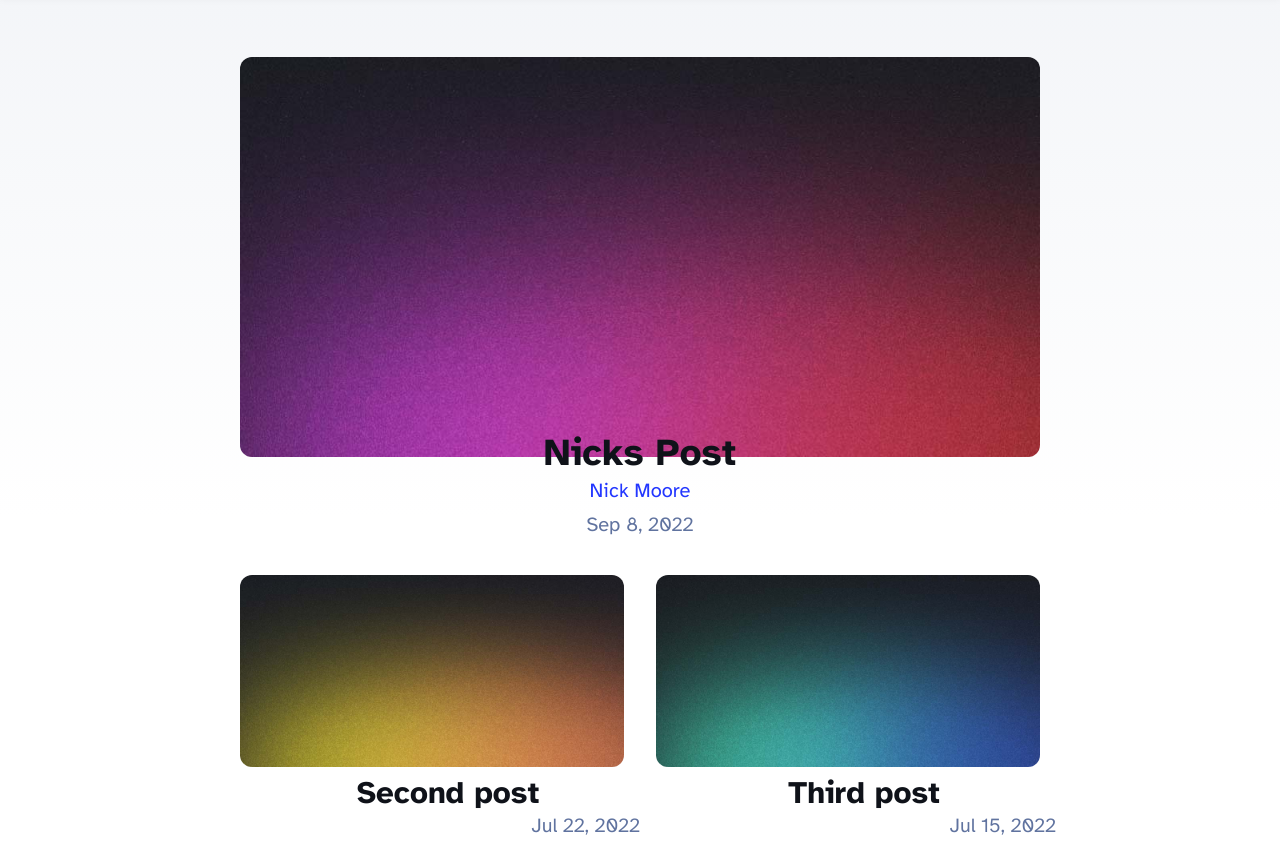
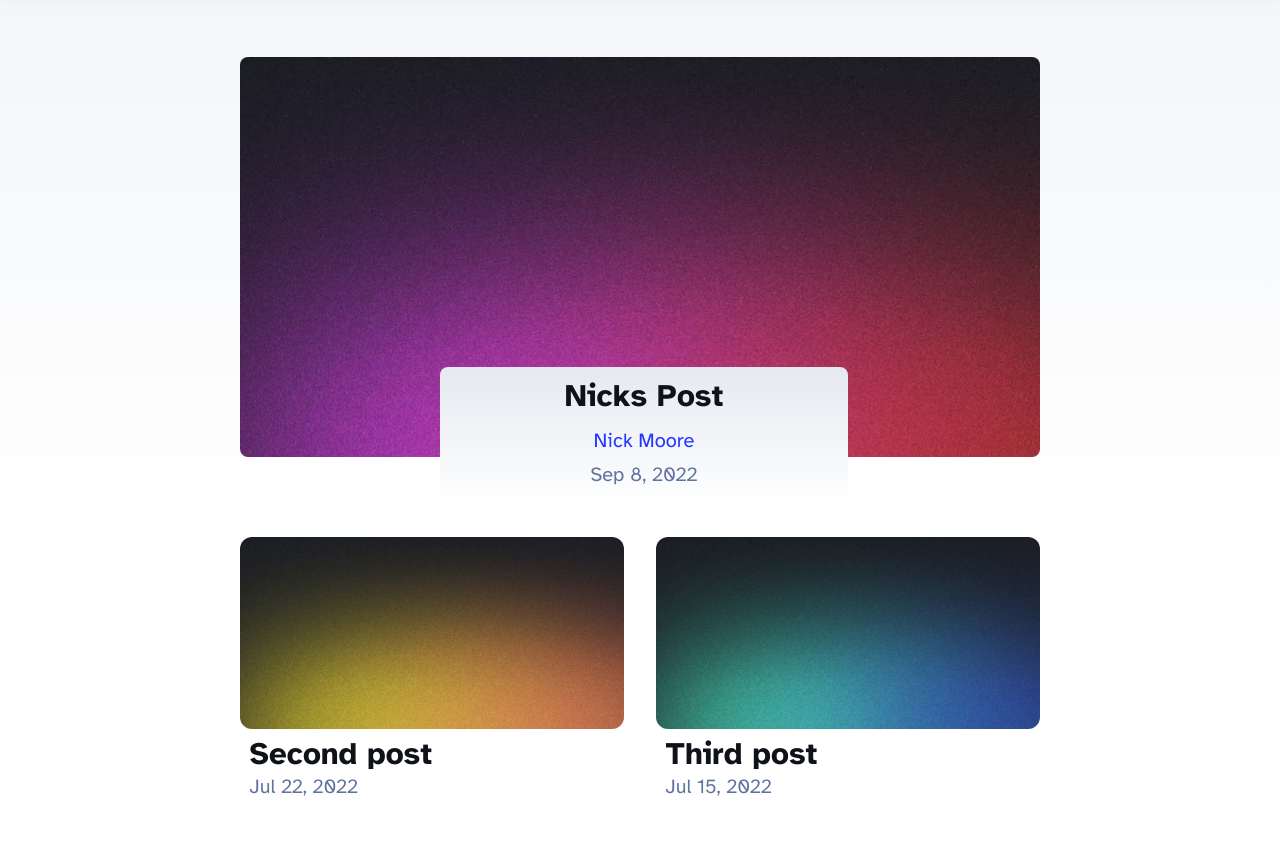
Before and after one commit to nmoore14/nmoore-astro-update, an Astro site: page /blog in a window 1280 px wide. Shown: the part 83-937 px from the top of the page. Built offline with nearby package versions, Linux system fonts and the light colour scheme; Astro itself is replaced by a stand-in of ours.

Commit message:
Converting list to cards

```diff
--- a/src/pages/blog/index.astro
+++ b/src/pages/blog/index.astro
@@ -20,28 +20,30 @@ const posts = (await getCollection('blog')).sort(
     <Header />
     <main class="blog-main">
       <section>
-        <ul class="post-list">
+        <div class="cards">
           {
             posts.map((post, index) => (
-              <li class={ index > 0 ? 'post' : 'main-post'}>
-                <a href={`/blog/${post.slug}/`}>
-                  <img width={720} height={360} src={post.data.heroImage} alt="" transition:name=`blog-hero-img-${post.data.id}`/>
-                  <div class="post-info">
-                    <h4 class="title">{post.data.title}</h4>
-                    <div class="post-meta">
-                      <p class="authorName">
-                        { post.data.author }
-                      </p>
+              <div class={ index > 0 ? 'card' : 'main-card' }>
+                <a class={ index > 0 ? 'card-content' : 'main-card-content' } href={`/blog/${post.slug}/`}>
+                  <img class={ index > 0 ? 'card-img' : 'main-card-img' } src={post.data.heroImage} alt="" transition:name=`blog-hero-img-${post.data.id}`/>
+                  <div class={ index > 0 ? 'card-data' : 'main-card-data' }>
+                    <h4 class={ index > 0 ? 'card-title' : 'main-card-title' }>{post.data.title}</h4>
+                    <div class={ index > 0 ? 'card-info' : 'main-card-info' }>
+                      { post.data.author &&
+                        <p class="authorName">
+                          { post.data.author }
+                        </p>
+                      }
                       <p class="date">
                         <FormattedDate date={post.data.pubDate} />
                       </p>
                     </div>
                   </div>
                 </a>
-              </li>
+              </div>
             ))
           }
-        </ul>
+        </div>
       </section>
     </main>
     <Footer />
--- /dev/null
+++ b/src/styles/components/card.css
@@ -0,0 +1,109 @@
+.cards {
+  position: relative;
+  display: flex;
+  flex-wrap: wrap;
+  gap: 2rem;
+  list-style-type: none;
+  margin: 0;
+  padding: 0;
+  width: 100%;
+}
+
+.main-card {
+  position: relative;
+  width: 100%;
+  height: 28rem;
+}
+
+.card {
+  position: relative;
+  width: calc((var(--main-width) / 2) - 1rem);
+  height: 18rem;
+}
+
+.card-content {
+  position: relative;
+  display: flex;
+  flex-direction: column;
+  flex-wrap: nowrap;
+  justify-content: flex-start;
+  align-items: center;
+  width: 100%;
+  height: 100%;
+  font-style: none;
+}
+
+.card-img {
+  position: absolute;
+  border-radius: 12px;
+  width: 100%;
+  height: auto;
+  transition: ease-in-out .25s;
+}
+
+.main-card-data {
+  position: absolute;
+  display: flex;
+  flex-direction: column;
+  justify-content: center;
+  align-items: center;
+  width: 50%;
+  left: 25%;
+  bottom: 0;
+	background: linear-gradient(var(--gray-gradient-solid)) no-repeat;
+  border-radius: .5rem;
+  padding: .75rem .25rem;
+}
+
+.card-data {
+  position: absolute;
+  display: flex;
+  flex-direction: column;
+  flex-wrap: nowrap;
+  justify-content: flex-start;
+  align-items: center;
+  width: 100%;
+  height: 5rem;
+  top: 12.5rem;
+}
+
+.card-title {
+  margin: 0;
+  color: rgb(var(--black));
+  width: 95%;
+}
+
+.main-card-info {
+  margin: 0;
+  display: flex;
+  flex-direction: column;
+  justify-content: center;
+  align-items: center;
+}
+
+.main-card-info p {
+  margin: 0;
+}
+
+.card-info {
+  margin: 0;
+  display: flex;
+  flex-direction: row;
+  flex-wrap: wrap;
+  justify-content: space-between;
+  align-items: center;
+  width: 95%;
+  margin-top: -1.5rem;
+}
+
+
+/** Hover State **/
+.card-title:hover,
+.card-content:hover .date {
+  color: rgb(var(--accent));
+}
+
+.card-content:hover .card-img {
+  transition: ease-in-out .25s;
+  box-shadow: var(--box-shadow);
+}
--- a/src/styles/global.css
+++ b/src/styles/global.css
@@ -10,7 +10,7 @@
 /* Component CSS Imports */
 @import './components/header.css';
 @import './components/footer.css';
-@import './components/postList.css';
+@import './components/card.css';
 
 @font-face {
 	font-family: 'Atkinson';
@@ -29,6 +29,8 @@
 }
 
 :root {
+  --main-width: 800px;
+  --card-width: calc((var(--main-width) / 2) - 1rem);
 	--accent: #2337ff;
 	--accent-dark: #000d8a;
 	--black: 15, 18, 25;
@@ -36,6 +38,7 @@
 	--gray-light: 229, 233, 240;
 	--gray-dark: 34, 41, 57;
 	--gray-gradient: rgba(var(--gray-light), 50%), #fff;
+	--gray-gradient-solid: rgb(var(--gray-light)), #fff;
 	--box-shadow: 0 2px 6px rgba(var(--gray), 25%), 0 8px 24px rgba(var(--gray), 33%),
 		0 16px 32px rgba(var(--gray), 33%);
 }
@@ -55,7 +58,7 @@ body {
 }
 
 main {
-	width: 800px;
+	width: var(--main-width);
 	max-width: calc(100% - 2em);
 	margin: auto;
 	padding: 3em 1em;
```
Also changed, not shown: src/pages/project/index.astro (+16 -12 lines).
